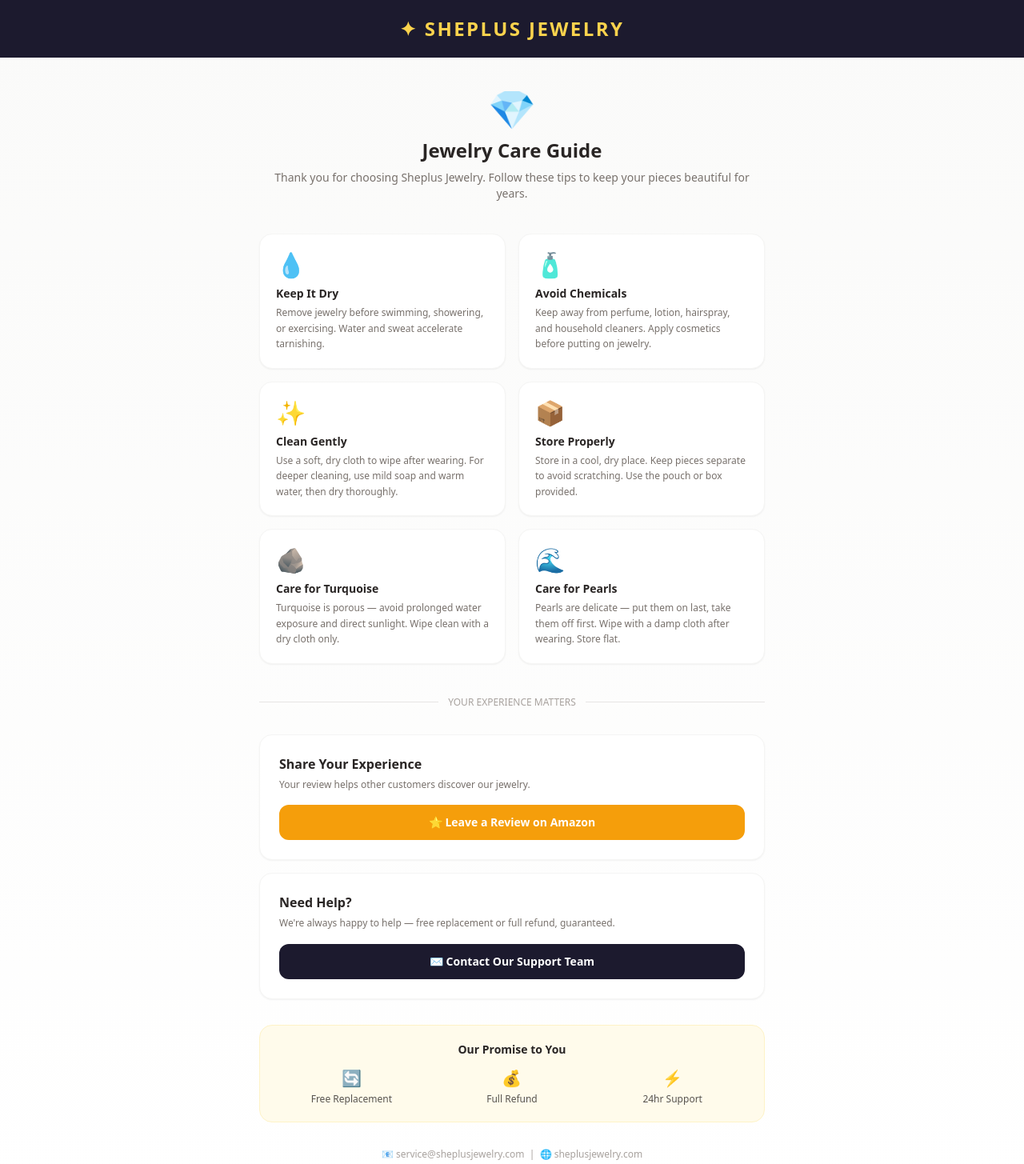
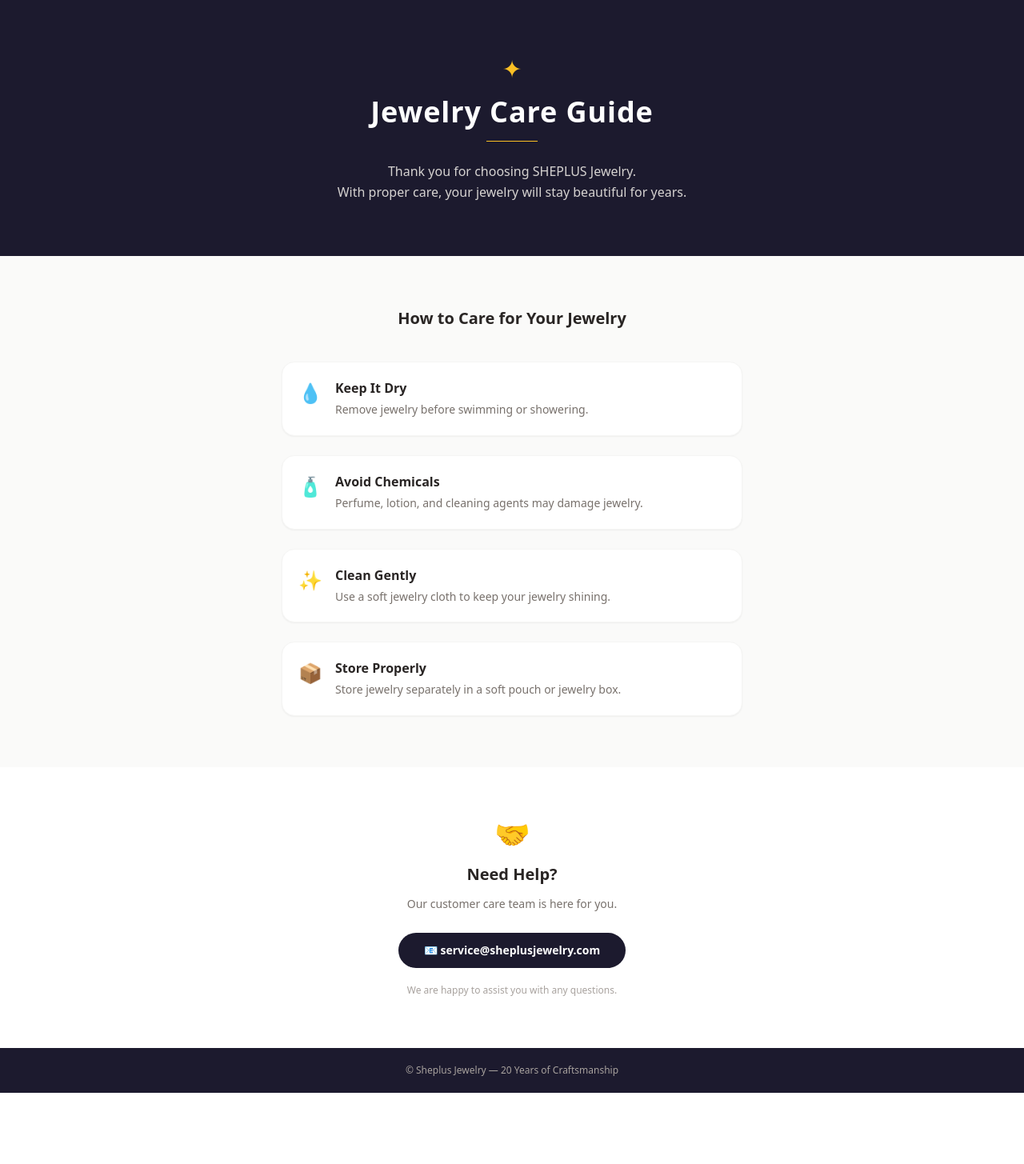
Before and after one commit to apriljacky1988-collab/sheplusjewelry, a Next.js app: page /jewelry-care in a window 1280 px wide. Shown: the top 1455 px of the page at 80% size. After the commit the page ends 1366 px from the top, so only its background shows below. Built offline with nearby package versions, Linux system fonts and the light colour scheme.

Commit message:
Simplify jewelry-care: care guide + contact only, no review buttons

```diff
--- a/app/jewelry-care/client.tsx
+++ /dev/null
@@ -1,128 +0,0 @@
-"use client";
-
-import { useState } from "react";
-
-export default function JewelryCareClient() {
-  const [showForm, setShowForm] = useState(false);
-  const [submitted, setSubmitted] = useState(false);
-  const [loading, setLoading] = useState(false);
-  const [form, setForm] = useState({ name: "", email: "", orderId: "", issue: "" });
-
-  const handleSubmit = async (e: React.FormEvent) => {
-    e.preventDefault();
-    setLoading(true);
-    try {
-      const res = await fetch("/api/care-contact", {
-        method: "POST",
-        headers: { "Content-Type": "application/json" },
-        body: JSON.stringify(form),
-      });
-      if (res.ok) setSubmitted(true);
-    } catch (err) {
-      console.error(err);
-    }
-    setLoading(false);
-  };
-
-  return (
-    <>
-      {/* Share Your Experience */}
-      {!showForm && !submitted && (
-        <div className="space-y-4 mb-8">
-          {/* Review Section */}
-          <div className="bg-white rounded-2xl shadow-sm border border-stone-100 p-6">
-            <h2 className="text-base font-bold text-stone-800 mb-1">Share Your Experience</h2>
-            <p className="text-stone-500 text-xs mb-4 leading-relaxed">
-              Your review helps other customers discover our jewelry.
-            </p>
-            <a
-              href="https://www.amazon.com/review/create-review?asin=B0FNWV1T9Q"
-              target="_blank"
-              rel="noopener noreferrer"
-              className="block w-full bg-amber-500 hover:bg-amber-600 text-white font-semibold py-3 px-4 rounded-xl transition-colors text-sm text-center"
-            >
-              ⭐ Leave a Review on Amazon
-            </a>
-          </div>
-
-          {/* Support Section */}
-          <div className="bg-white rounded-2xl shadow-sm border border-stone-100 p-6">
-            <h2 className="text-base font-bold text-stone-800 mb-1">Need Help?</h2>
-            <p className="text-stone-500 text-xs mb-4 leading-relaxed">
-              We&apos;re always happy to help — free replacement or full refund, guaranteed.
-            </p>
-            <button
-              onClick={() => setShowForm(true)}
-              className="w-full bg-[#1c1a2e] hover:bg-[#2d2b40] text-white font-semibold py-3 px-4 rounded-xl transition-colors text-sm"
-            >
-              ✉️ Contact Our Support Team
-            </button>
-          </div>
-        </div>
-      )}
-
-      {/* Contact Form */}
-      {showForm && !submitted && (
-        <div className="bg-white rounded-2xl shadow-md border border-stone-100 p-7 mb-8">
-          <button onClick={() => setShowForm(false)} className="text-stone-400 hover:text-stone-600 text-sm mb-4">
-            ← Back
-          </button>
-          <h2 className="text-lg font-bold text-stone-800 mb-1">Tell Us What Happened</h2>
-          <p className="text-stone-500 text-sm mb-5">We&apos;ll respond within 24 hours — replacement or full refund, your choice.</p>
-          <form onSubmit={handleSubmit} className="space-y-4">
-            <div>
-              <label className="block text-sm font-medium text-stone-700 mb-1">Your Name *</label>
-              <input required type="text" placeholder="Jane Smith" value={form.name}
-                onChange={e => setForm({ ...form, name: e.target.value })}
-                className="w-full border border-stone-200 rounded-xl px-4 py-3 text-sm focus:outline-none focus:ring-2 focus:ring-amber-400" />
-            </div>
-            <div>
-              <label className="block text-sm font-medium text-stone-700 mb-1">Your Email *</label>
-              <input required type="email" placeholder="jane@email.com" value={form.email}
-                onChange={e => setForm({ ...form, email: e.target.value })}
-                className="w-full border border-stone-200 rounded-xl px-4 py-3 text-sm focus:outline-none focus:ring-2 focus:ring-amber-400" />
-            </div>
-            <div>
-              <label className="block text-sm font-medium text-stone-700 mb-1">Amazon Order ID</label>
-              <input type="text" placeholder="e.g. 113-1234567-8901234" value={form.orderId}
-                onChange={e => setForm({ ...form, orderId: e.target.value })}
-                className="w-full border border-stone-200 rounded-xl px-4 py-3 text-sm focus:outline-none focus:ring-2 focus:ring-amber-400" />
-            </div>
-            <div>
-              <label className="block text-sm font-medium text-stone-700 mb-1">What happened? *</label>
-              <textarea required rows={4} placeholder="Please describe the issue..." value={form.issue}
-                onChange={e => setForm({ ...form, issue: e.target.value })}
-                className="w-full border border-stone-200 rounded-xl px-4 py-3 text-sm focus:outline-none focus:ring-2 focus:ring-amber-400 resize-none" />
-            </div>
-            <button type="submit" disabled={loading}
-              className="w-full bg-[#1c1a2e] hover:bg-[#2d2b40] disabled:bg-stone-400 text-white font-semibold py-3 px-6 rounded-xl transition-colors">
-              {loading ? "Sending..." : "Send Message →"}
-            </button>
-          </form>
-        </div>
-      )}
-
-      {/* Success */}
-      {submitted && (
-        <div className="bg-white rounded-2xl shadow-md p-12 text-center mb-8">
-          <div className="text-5xl mb-4">✅</div>
-          <h2 className="text-xl font-bold text-stone-800 mb-2">Message Received!</h2>
-          <p className="text-stone-500 mb-6">We&apos;ll get back to you within <strong>24 hours</strong>.</p>
-          <p className="text-sm text-stone-400">📧 service@sheplusjewelry.com</p>
-        </div>
-      )}
-
-      {/* Promise Bar */}
-      {!showForm && !submitted && (
-        <div className="bg-amber-50 rounded-2xl p-5 text-center border border-amber-100">
-          <h3 className="font-bold text-stone-800 mb-3 text-sm">Our Promise to You</h3>
-          <div className="grid grid-cols-3 gap-3 text-xs text-stone-600">
-            <div><div className="text-xl mb-1">🔄</div><div className="font-medium">Free Replacement</div></div>
-            <div><div className="text-xl mb-1">💰</div><div className="font-medium">Full Refund</div></div>
-            <div><div className="text-xl mb-1">⚡</div><div className="font-medium">24hr Support</div></div>
-          </div>
-        </div>
-      )}
-    </>
-  );
-}
--- a/app/jewelry-care/page.tsx
+++ b/app/jewelry-care/page.tsx
@@ -1,93 +1,93 @@
 import { Metadata } from "next";
-import JewelryCareClient from "./client";
 
 export const metadata: Metadata = {
   title: "Jewelry Care Guide | Sheplus Jewelry",
-  description: "Learn how to care for your Sheplus Jewelry. Plus, share your experience and get support.",
+  description: "Learn how to care for your Sheplus Jewelry and keep it beautiful for years.",
 };
 
-const careTips = [
+export default function JewelryCarePage() {
+  return (
+    <main className="min-h-screen bg-white">
+
+      {/* 第一屏 — 品牌感 */}
+      <div className="bg-[#1c1a2e] min-h-[40vh] flex flex-col items-center justify-center px-6 py-16 text-center">
+        <div className="text-amber-400 text-3xl mb-4">✦</div>
+        <h1 className="text-3xl md:text-4xl font-bold text-white tracking-wide mb-4">
+          Jewelry Care Guide
+        </h1>
+        <div className="w-16 h-px bg-amber-400 mb-6"></div>
+        <p className="text-stone-300 text-base max-w-md leading-relaxed">
+          Thank you for choosing SHEPLUS Jewelry.<br />
+          With proper care, your jewelry will stay beautiful for years.
+        </p>
+      </div>
+
+      {/* 第二屏 — 保养方法 */}
+      <div className="bg-stone-50 px-6 py-16">
+        <div className="max-w-xl mx-auto">
+          <h2 className="text-xl font-bold text-stone-800 text-center mb-10">
+            How to Care for Your Jewelry
+          </h2>
+          <div className="space-y-6">
+            {[
               {
                 icon: "💧",
                 title: "Keep It Dry",
-    desc: "Remove jewelry before swimming, showering, or exercising. Water and sweat accelerate tarnishing.",
+                desc: "Remove jewelry before swimming or showering.",
               },
               {
                 icon: "🧴",
                 title: "Avoid Chemicals",
-    desc: "Keep away from perfume, lotion, hairspray, and household cleaners. Apply cosmetics before putting on jewelry.",
+                desc: "Perfume, lotion, and cleaning agents may damage jewelry.",
               },
               {
                 icon: "✨",
                 title: "Clean Gently",
-    desc: "Use a soft, dry cloth to wipe after wearing. For deeper cleaning, use mild soap and warm water, then dry thoroughly.",
+                desc: "Use a soft jewelry cloth to keep your jewelry shining.",
               },
               {
                 icon: "📦",
                 title: "Store Properly",
-    desc: "Store in a cool, dry place. Keep pieces separate to avoid scratching. Use the pouch or box provided.",
+                desc: "Store jewelry separately in a soft pouch or jewelry box.",
               },
-  {
-    icon: "🪨",
-    title: "Care for Turquoise",
-    desc: "Turquoise is porous — avoid prolonged water exposure and direct sunlight. Wipe clean with a dry cloth only.",
-  },
-  {
-    icon: "🌊",
-    title: "Care for Pearls",
-    desc: "Pearls are delicate — put them on last, take them off first. Wipe with a damp cloth after wearing. Store flat.",
-  },
-];
-
-export default function JewelryCarePage() {
-  return (
-    <main className="min-h-screen bg-gradient-to-b from-stone-50 to-white">
-      {/* Header */}
-      <div className="bg-[#1c1a2e] py-5 px-6">
-        <div className="max-w-2xl mx-auto text-center">
-          <span className="text-2xl font-bold text-amber-300 tracking-widest">
-            ✦ SHEPLUS JEWELRY
-          </span>
+            ].map((tip, i) => (
+              <div key={i} className="flex items-start gap-4 bg-white rounded-2xl p-5 shadow-sm border border-stone-100">
+                <div className="text-2xl mt-0.5">{tip.icon}</div>
+                <div>
+                  <h3 className="font-bold text-stone-800 mb-1">{tip.title}</h3>
+                  <p className="text-stone-500 text-sm leading-relaxed">{tip.desc}</p>
+                </div>
+              </div>
+            ))}
+          </div>
         </div>
       </div>
 
-      <div className="max-w-2xl mx-auto px-5 py-10">
-        {/* Hero */}
-        <div className="text-center mb-10">
-          <div className="text-5xl mb-3">💎</div>
-          <h1 className="text-2xl font-bold text-stone-800 mb-2">Jewelry Care Guide</h1>
-          <p className="text-stone-500 text-sm">
-            Thank you for choosing Sheplus Jewelry. Follow these tips to keep your pieces beautiful for years.
+      {/* 第三屏 — 客服 */}
+      <div className="bg-white px-6 py-16 text-center">
+        <div className="max-w-sm mx-auto">
+          <div className="text-4xl mb-4">🤝</div>
+          <h2 className="text-xl font-bold text-stone-800 mb-3">Need Help?</h2>
+          <p className="text-stone-500 text-sm mb-6 leading-relaxed">
+            Our customer care team is here for you.
+          </p>
+          <a
+            href="mailto:service@sheplusjewelry.com"
+            className="inline-flex items-center gap-2 bg-[#1c1a2e] text-white font-semibold py-3 px-8 rounded-full text-sm hover:bg-[#2d2b40] transition-colors"
+          >
+            📧 service@sheplusjewelry.com
+          </a>
+          <p className="text-stone-400 text-xs mt-5">
+            We are happy to assist you with any questions.
           </p>
         </div>
-
-        {/* Care Tips — Static Server Rendered */}
-        <div className="grid grid-cols-1 sm:grid-cols-2 gap-4 mb-10">
-          {careTips.map((tip, i) => (
-            <div key={i} className="bg-white rounded-2xl border border-stone-100 shadow-sm p-5">
-              <div className="text-3xl mb-2">{tip.icon}</div>
-              <h3 className="font-bold text-stone-800 mb-1 text-sm">{tip.title}</h3>
-              <p className="text-stone-500 text-xs leading-relaxed">{tip.desc}</p>
-            </div>
-          ))}
       </div>
 
-        {/* Divider */}
-        <div className="flex items-center gap-3 mb-8">
-          <div className="flex-1 h-px bg-stone-200"></div>
-          <span className="text-stone-400 text-xs font-medium">YOUR EXPERIENCE MATTERS</span>
-          <div className="flex-1 h-px bg-stone-200"></div>
+      {/* Footer */}
+      <div className="bg-[#1c1a2e] py-5 text-center">
+        <p className="text-stone-400 text-xs">© Sheplus Jewelry — 20 Years of Craftsmanship</p>
       </div>
 
-        {/* Interactive part — Client Component */}
-        <JewelryCareClient />
-
-        {/* Footer */}
-        <div className="text-center text-stone-400 text-xs mt-8">
-          <p>📧 service@sheplusjewelry.com &nbsp;|&nbsp; 🌐 sheplusjewelry.com</p>
-          <p className="mt-1">© Sheplus Jewelry — 20 Years of Craftsmanship</p>
-        </div>
-      </div>
     </main>
   );
 }
```
Lines whose indentation alone changed are shown as unchanged.
